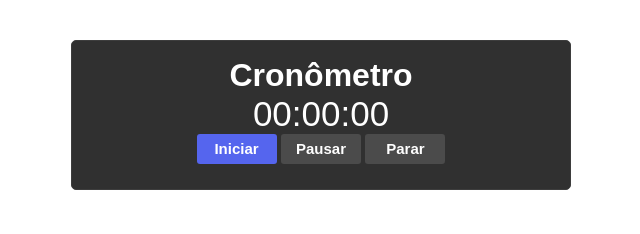
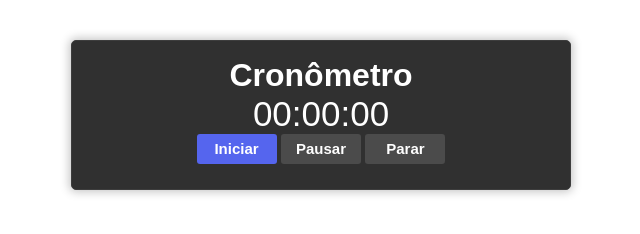
Before and after one commit to ThiagooRocha/Cron-metro, a plain HTML site: page index.html in a window 1280 px wide. Shown: the full height of the page, 319-959 px from the left. Drawn offline with Linux system fonts and the light colour scheme.

Commit message:
Update style.css

```diff
--- a/style.css
+++ b/style.css
@@ -12,8 +12,7 @@ body{
 .container{
     background: rgb(48, 48, 48);
     border-radius: 5px;
-    margin: auto;
-    margin-top: 40px;
+    margin: 40px auto;
     display: flex;
     align-items: center;
     justify-content: center;
@@ -21,6 +20,7 @@ body{
     height: 150px;
     padding: 10px;
     border: 1px solid rgb(61, 61, 61);
+    box-shadow: 0px 0px 10px 2px rgba(0, 0, 0, 0.226);
 }
 .cronometro{
     color: white;
@@ -91,6 +91,7 @@ body{
     padding: 10px;
     border: 1px solid rgb(61, 61, 61);
     color: white;
+    box-shadow: 5px 5px 20px 0px rgba(0, 0, 0, 0.226)
 }
 .container-div li{
     display: flex;
```
